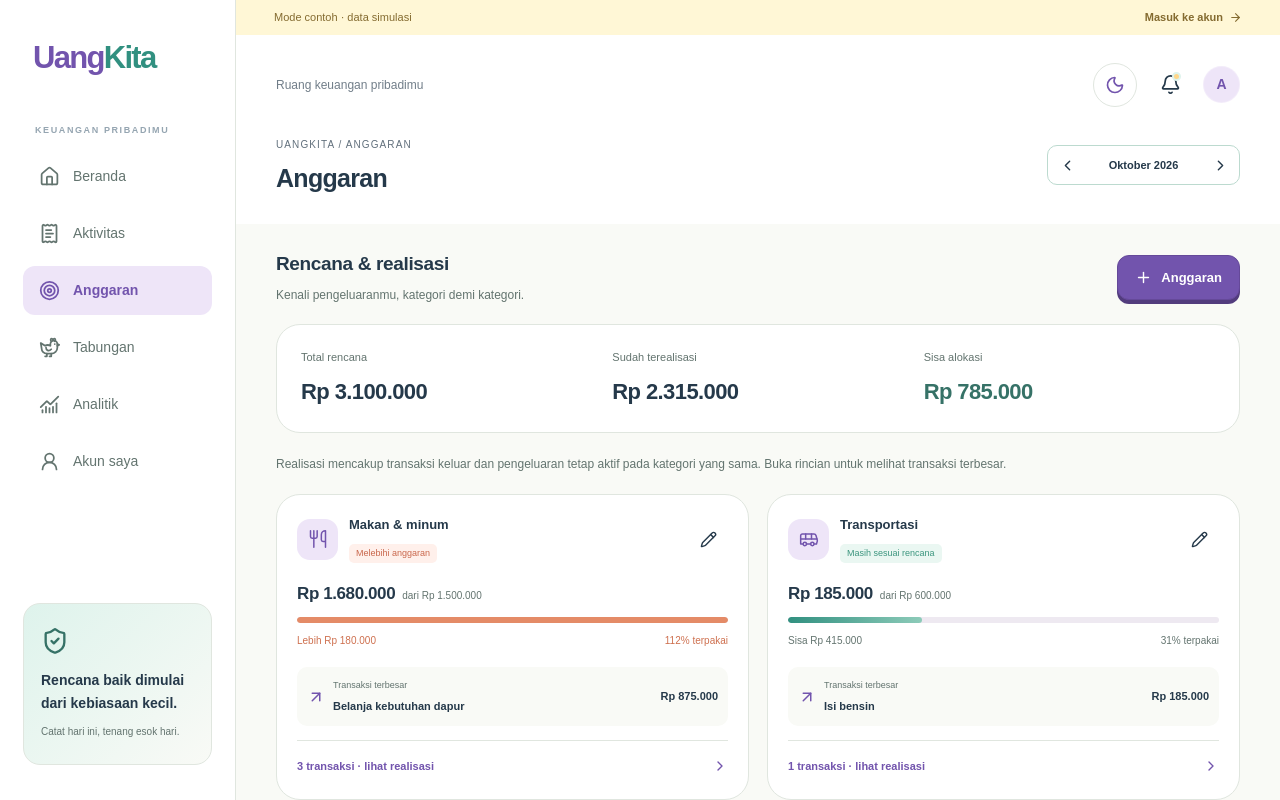
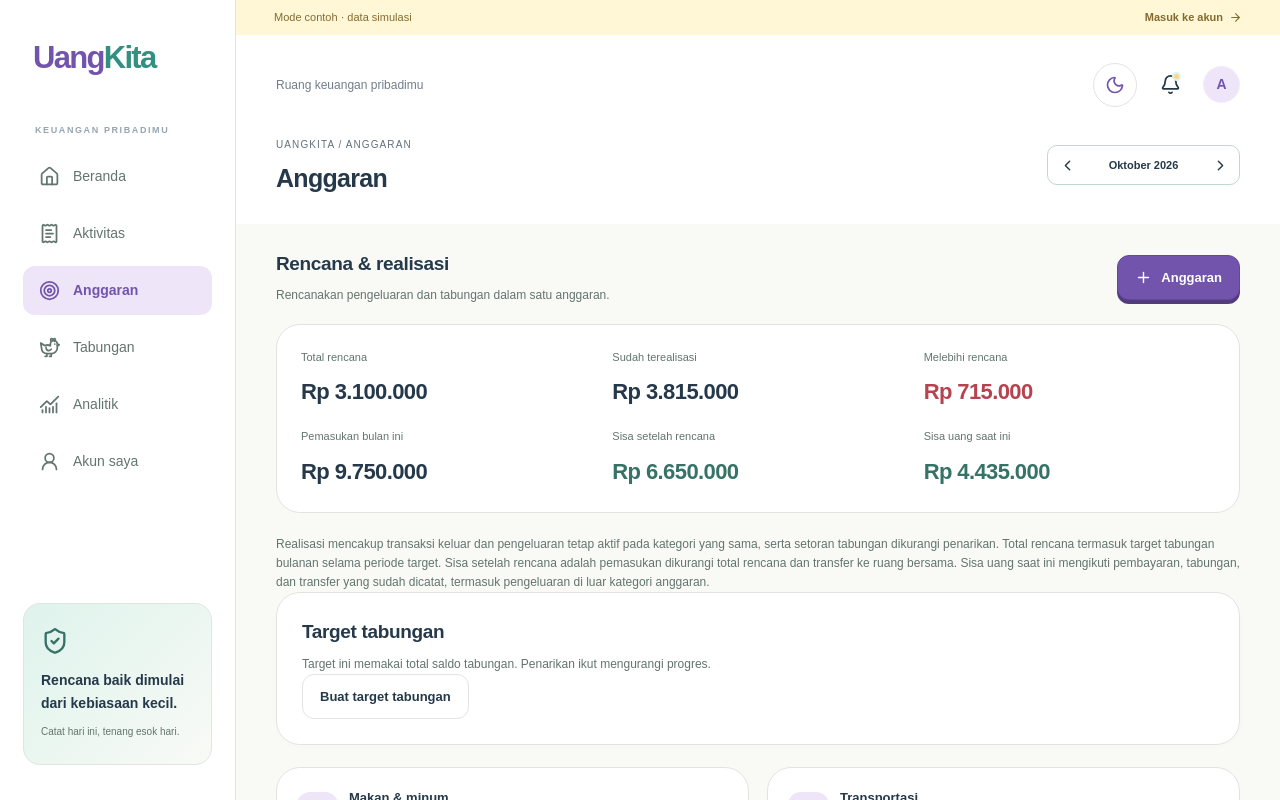
Before and after one commit to ririannisa/uangkita, a Next.js app: page /demo in a window 1280 px wide. Both pictures are taken after a click on the button 1170 px from the left and 84 px from the top of the page. Shown: the top 800 px of the page. Built offline with nearby package versions, Linux system fonts and the light colour scheme.

Commit message:
feat: feature tabungan

```diff
--- a/app/globals.css
+++ b/app/globals.css
@@ -1068,6 +1068,12 @@ label .muted {
 .budget-overview.analytics-overview {
   grid-template-columns: repeat(2, minmax(0, 1fr));
 }
+.budget-summary {
+  grid-template-columns: repeat(3, minmax(0, 1fr));
+}
+.budget-summary strong {
+  overflow-wrap: anywhere;
+}
 .analytics-overview > div {
   display: flex;
   flex-direction: column;
--- a/components/dashboard.tsx
+++ b/components/dashboard.tsx
@@ -63,6 +63,7 @@ import {
   mutationSchema,
   normalize,
   realization,
+  savingsProgress,
   today,
   type Budget,
   type Entry,
@@ -170,8 +171,18 @@ export default function Dashboard({
     [data, month],
   );
   const alerts = budgets.filter((b) => b.realization.percent >= 80);
-  const totalPlanned = budgets.reduce((sum, b) => sum + b.planned, 0);
-  const totalSpent = budgets.reduce((sum, b) => sum + b.realization.spent, 0);
+  const savings = useMemo(() => savingsProgress(data, month), [data, month]);
+  const savingsAllocation =
+    data.savingsGoal &&
+    month >= data.savingsGoal.startMonth &&
+    month <= data.savingsGoal.targetMonth
+      ? (savings?.monthlyPlan ?? 0)
+      : 0;
+  const totalPlanned =
+    budgets.reduce((sum, b) => sum + b.planned, 0) + savingsAllocation;
+  const totalSpent =
+    budgets.reduce((sum, b) => sum + b.realization.spent, 0) + f.saved;
+  const unallocated = f.income - totalPlanned - f.transferred;
   const move = (next: Tab) => {
     setTab(next);
     setQuery("");
@@ -1146,7 +1157,7 @@ export default function Dashboard({
                   <div>
                     <h2>Rencana & realisasi</h2>
                     <p className="muted small">
-                      Kenali pengeluaranmu, kategori demi kategori.
+                      Rencanakan pengeluaran dan tabungan dalam satu anggaran.
                     </p>
                   </div>
                   <button
@@ -1156,7 +1167,10 @@ export default function Dashboard({
                     <Plus size={17} /> Anggaran
                   </button>
                 </div>
-                <div className="budget-overview">
+                <div
+                  className="budget-overview budget-summary"
+                  aria-label="Ringkasan anggaran"
+                >
                   <div>
                     <span>Total rencana</span>
                     <strong>{money(totalPlanned)}</strong>
@@ -1179,12 +1193,41 @@ export default function Dashboard({
                       {money(Math.abs(totalPlanned - totalSpent))}
                     </strong>
                   </div>
+                  <div>
+                    <span>Pemasukan bulan ini</span>
+                    <strong>{money(f.income)}</strong>
+                  </div>
+                  <div>
+                    <span>Sisa setelah rencana</span>
+                    <strong
+                      className={unallocated < 0 ? "negative" : "positive"}
+                    >
+                      {money(unallocated)}
+                    </strong>
+                  </div>
+                  <div>
+                    <span>Sisa uang saat ini</span>
+                    <strong className={f.balance < 0 ? "negative" : "positive"}>
+                      {money(f.balance)}
+                    </strong>
+                  </div>
                 </div>
                 <p className="small muted">
                   Realisasi mencakup transaksi keluar dan pengeluaran tetap
-                  aktif pada kategori yang sama. Buka rincian untuk melihat
-                  transaksi terbesar.
+                  aktif pada kategori yang sama, serta setoran tabungan
+                  dikurangi penarikan. Total rencana termasuk target tabungan
+                  bulanan selama periode target. Sisa setelah rencana adalah
+                  pemasukan dikurangi total rencana dan transfer ke ruang
+                  bersama. Sisa uang saat ini mengikuti pembayaran, tabungan,
+                  dan transfer yang sudah dicatat, termasuk pengeluaran di luar
+                  kategori anggaran.
                 </p>
+                <SavingsGoalPanel
+                  data={data}
+                  month={month}
+                  busy={busy}
+                  onSave={(goal) => mutate({ action: "savingsGoal", goal })}
+                />
                 <div className="budget-grid">
                   {budgets.map((b) => budgetCard(b))}
                 </div>
```
Also changed, not shown: 1 other file (tests, documents, lock files or other folders).
